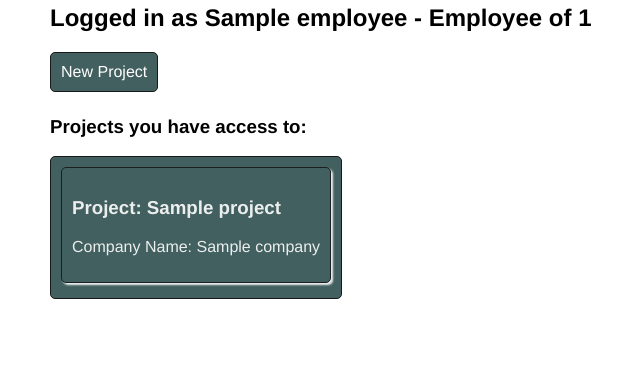
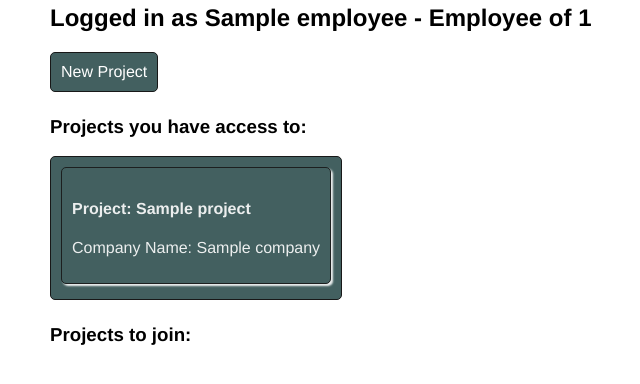
Before and after one commit to robbobby/w_5_new_project, a Flask app: page /employee_home/1/1 in a window 1280 px wide. Shown: the part 190-574 px from the top of the page, without its empty margins (8-648 px from the left). Run offline with Flask 2, Linux system fonts and the light colour scheme; a database or web service that is not in the repository returns one stand-in record (values such as "Sample title"); some libraries are stand-ins or nearby versions.

Commit message:
Added new project feature

```diff
--- a/controllers/employee_controller.py
+++ b/controllers/employee_controller.py
@@ -39,8 +39,9 @@ def company(emp_id, com_id):
     employee = employee_db.get(emp_id)
     company = company_db.get(com_id)
     employee_projects = emp_pro_db.get_employees_projects(employee)
+    not_employee_projects = emp_pro_db.get_projects_employee_not_have(employee, company)
 
-    return render_template('employees/employee.html', employee=employee, employee_projects=employee_projects, com_id=com_id, emp_id=emp_id)
+    return render_template('employees/employee.html', employee=employee, employee_projects=employee_projects, com_id=com_id, emp_id=emp_id, not_employee_projects=not_employee_projects)
 
 def route_from_project_to_employee_home(emp_id, com_id):
     return redirect(f'/employee_home/{emp_id}/{com_id}')
--- a/controllers/project_controller.py
+++ b/controllers/project_controller.py
@@ -25,7 +25,8 @@ def add_project(com_id, emp_id):
     company = company_db.get(com_id)
     project = Project(request.form['project_name'], company)
     project_db.save(project)
-    return emp_control.route_from_project_to_employee_home(emp_id, com_id)
+    # return emp_control.route_from_project_to_employee_home(emp_id, com_id)
+    return redirect(f'/employee_home/{emp_id}/{com_id}')
 
 @project_blueprint.route('/project/<emp_id>/<pro_id>')
 def project_home_page(emp_id, pro_id):
--- a/repositories/employee_projects_db.py
+++ b/repositories/employee_projects_db.py
@@ -1,7 +1,7 @@
 from db.run_sql import run_sql
 import repositories.employee_db as employee_db
 import repositories.project_db as project_db
-from models.employee_project import  EmployeeProject
+from models.employee_project import EmployeeProject
 from models.project import Project
 from repositories import company_db
 
@@ -11,6 +11,7 @@ def save(employee_project):
     values = [employee_project.employee.id, employee_project.project.id]
     results = run_sql(query, values)
     employee_project.id = results[0]['id']
+
 
 def get_all():
     employee_projects = []
@@ -24,6 +25,7 @@ def get_all():
 
     return employee_projects
 
+
 def select(id):
     query = 'SELECT * FROM employee_projects WHERE id = %s'
     result = run_sql(query, [id])[0]
@@ -33,17 +35,21 @@ def select(id):
 
     return employee_project
 
+
 def delete(id):
     query = "DELETE FROM employee_projects WHERE id = %s"
     run_sql(query, id)
+
 
 def update(employee_project):
     query = 'UPDATE employee_projects SET (employee_id, project_id) = (%s, %s) WHERE id = %s'
     values = [employee_project.employee.id, employee_project.project.id, employee_project.id]
     run_sql(query, values)
 
+
 def delete_all():
     run_sql('DELETE FROM employee_projects')
+
 
 def get_employees_projects(employee):
     emp_projects = []
@@ -56,3 +62,19 @@ def get_employees_projects(employee):
         emp_pro = EmployeeProject(employee, project, row['id'])
         emp_projects.append(emp_pro)
     return emp_projects
+
+
+def get_projects_employee_not_have(employee, company):
+    projects = []
+    emp_projects = get_employees_projects(employee)
+    query = 'SELECT * FROM projects WHERE company_id = %s'
+    results = run_sql(query, [company.id])
+    for row in results:
+        current_project = False
+        for project in emp_projects:
+            if row['id'] == project.project.id:
+                current_project = True
+        if not current_project:
+            project = Project(row['name'], company, row['id'])
+            projects.append(project)
+    return projects
--- a/templates/employees/employee.html
+++ b/templates/employees/employee.html
@@ -1,15 +1,30 @@
 {% extends "base.html" %}
 {%  block content %}
 
+                    {# List of Projects that employee is involved in #}
     <h2>Logged in as  {{ employee.name }} - Employee of {{ emp_id }}</h2>
     <a class="button" href="/projects/new/{{ com_id }}/{{ employee.id }}">New Project</a>
+    <div>
         <h3>Projects you have access to:</h3>
         {% for employee_project in employee_projects %}
         <a class="button" href="/emp_tasks/{{ employee_project.employee.id }}/{{ employee_project.project.id }}">
             <div class="everything">
-                    <h3>Project: {{ employee_project.project.name }}</h3>
+                <h4>Project: {{ employee_project.project.name }}</h4>
                 <p>Company Name: {{ employee_project.employee.company.name }}</p>
             </div>
         </a>
     {% endfor %}
+    </div>
+    <div>
+                    {#  List of Projects that company has that employee is not a part of  #}
+    <h3>Projects to join:</h3>
+    {% for project in not_employee_projects %}
+        <div class="everything">
+            <h4>Project: {{ project.name }}</h4>
+            <p>Company Name: {{ project.company.name }}</p>
+            <a class="button" href="/employee_projects/add/{{ emp_id }}/{{ project.id }}">Join Project</a>
+        </div>
+    {% endfor %}
+
+    </div>
 {% endblock %}
--- a/templates/employees/index.html
+++ b/templates/employees/index.html
@@ -8,7 +8,7 @@
     <label>Choose Employee:</label>
     <form action="/employees/selected" method="POST">
         <select class="everything" name="employee_id" required>Select Project
-            <option value="NULL" selected hidden disabled>Select Project</option>
+            <option value="NULL" selected hidden disabled>Select Account</option>
             {% for employee in employees %}
                 <option value="{{ employee.id }}">{{ employee.name }} -
                 {% if employee.company != None %}
```
Also changed, not shown: controllers/employee_project_controller.py (+10 -0 lines). Lines whose indentation alone changed are shown as unchanged.
